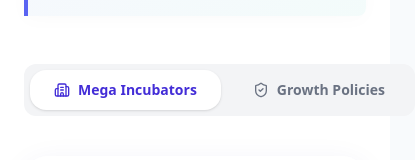
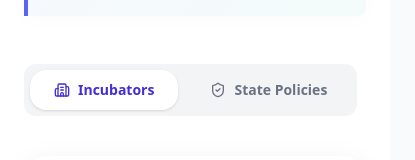
Before and after one commit to Ganeshkurella/Startup-Portal, a Next.js app: page / in a window 390 px wide. Shown: the part 11385-11545 px from the top of the page, 415 px wide, since content can reach past the window. Built offline with nearby package versions, Linux system fonts and the light colour scheme.

Commit message:
Smooth scroll and interactive framer motion buttons

```diff
--- a/src/components/sections/Ecosystem.tsx
+++ b/src/components/sections/Ecosystem.tsx
@@ -46,24 +46,28 @@ export function Ecosystem() {
         {/* Unified Search & Control Bar */}
         <div className="glass-card rounded-2xl p-4 mb-10 border border-gray-100 flex flex-col md:flex-row gap-4 justify-between items-center z-20 relative shadow-sm">
           <div className="flex w-full md:w-auto bg-gray-100/50 rounded-xl border border-gray-200 p-1">
-            <button
+            <motion.button
+              whileHover={{ scale: 1.05 }}
+              whileTap={{ scale: 0.95 }}
               onClick={() => setActiveTab("database")}
-              className={`flex-1 md:flex-none px-6 py-2 rounded-lg text-sm font-bold flex items-center justify-center gap-2 transition-all ${
+              className={`flex-1 md:flex-none px-6 py-2 rounded-lg text-sm font-bold flex items-center justify-center gap-2 transition-colors ${
                 activeTab === "database" ? "bg-white text-indigo-700 shadow-sm" : "text-gray-500 hover:text-gray-900"
               }`}
             >
               <ListFilter className="w-4 h-4" />
               Database
-            </button>
-            <button
+            </motion.button>
+            <motion.button
+              whileHover={{ scale: 1.05 }}
+              whileTap={{ scale: 0.95 }}
               onClick={() => setActiveTab("analytics")}
-              className={`flex-1 md:flex-none px-6 py-2 rounded-lg text-sm font-bold flex items-center justify-center gap-2 transition-all ${
+              className={`flex-1 md:flex-none px-6 py-2 rounded-lg text-sm font-bold flex items-center justify-center gap-2 transition-colors ${
                 activeTab === "analytics" ? "bg-white text-indigo-700 shadow-sm" : "text-gray-500 hover:text-gray-900"
               }`}
             >
               <BarChart3 className="w-4 h-4" />
               Analytics
-            </button>
+            </motion.button>
           </div>
 
           {activeTab === "database" && (
@@ -94,24 +98,28 @@ export function Ecosystem() {
               >
                 {/* Filters */}
                 <div className="flex flex-wrap gap-2 mb-8">
-                  <button
+                  <motion.button
+                    whileHover={{ scale: 1.05 }}
+                    whileTap={{ scale: 0.95 }}
                     onClick={() => setActiveSector(null)}
-                    className={`px-4 py-1.5 rounded-full text-xs font-bold transition-all border ${
+                    className={`px-4 py-1.5 rounded-full text-xs font-bold transition-colors border ${
                       activeSector === null ? "bg-indigo-50 border-indigo-200 text-indigo-700" : "bg-white border-gray-200 text-gray-500 hover:border-gray-300"
                     }`}
                   >
                     All
-                  </button>
+                  </motion.button>
                   {allSectors.map((sector) => (
-                    <button
+                    <motion.button
                       key={sector}
+                      whileHover={{ scale: 1.05 }}
+                      whileTap={{ scale: 0.95 }}
                       onClick={() => setActiveSector(sector)}
-                      className={`px-4 py-1.5 rounded-full text-xs font-bold transition-all border ${
+                      className={`px-4 py-1.5 rounded-full text-xs font-bold transition-colors border ${
                         activeSector === sector ? "bg-indigo-50 border-indigo-200 text-indigo-700" : "bg-white border-gray-200 text-gray-500 hover:border-gray-300"
                       }`}
                     >
                       {sector}
-                    </button>
+                    </motion.button>
                   ))}
                 </div>
 
--- a/src/components/sections/FounderResources.tsx
+++ b/src/components/sections/FounderResources.tsx
@@ -23,24 +23,28 @@ export function FounderResources() {
 
         {/* Tab Switcher */}
         <div className="flex gap-2 mb-10 p-1.5 bg-gray-100 rounded-xl w-max">
-          <button
+          <motion.button
+            whileHover={{ scale: 1.05 }}
+            whileTap={{ scale: 0.95 }}
             onClick={() => setActiveTab("incubators")}
-            className={`px-6 py-2.5 rounded-lg text-sm font-bold transition-all flex items-center gap-2 ${
+            className={`px-6 py-2.5 rounded-lg text-sm font-bold transition-colors flex items-center gap-2 ${
               activeTab === "incubators" ? "bg-white text-indigo-700 shadow-sm" : "text-gray-500 hover:text-gray-900"
             }`}
           >
             <Building2 className="w-4 h-4" />
-            Mega Incubators
-          </button>
-          <button
+            Incubators
+          </motion.button>
+          <motion.button
+            whileHover={{ scale: 1.05 }}
+            whileTap={{ scale: 0.95 }}
             onClick={() => setActiveTab("policies")}
-            className={`px-6 py-2.5 rounded-lg text-sm font-bold transition-all flex items-center gap-2 ${
-              activeTab === "policies" ? "bg-white text-teal-700 shadow-sm" : "text-gray-500 hover:text-gray-900"
+            className={`px-6 py-2.5 rounded-lg text-sm font-bold transition-colors flex items-center gap-2 ${
+              activeTab === "policies" ? "bg-white text-indigo-700 shadow-sm" : "text-gray-500 hover:text-gray-900"
             }`}
           >
             <ShieldCheck className="w-4 h-4" />
-            Growth Policies
-          </button>
+            State Policies
+          </motion.button>
         </div>
 
         {/* Dynamic Content */}
--- a/src/components/sections/Hero.tsx
+++ b/src/components/sections/Hero.tsx
@@ -1,7 +1,7 @@
 "use client";
 
 import { useRef } from "react";
-import { motion, useScroll, useTransform } from "framer-motion";
+import { motion, useScroll, useTransform, useSpring } from "framer-motion";
 import { hyderabadData } from "@/app/data";
 
 export function Hero() {
@@ -11,10 +11,12 @@ export function Hero() {
     offset: ["start start", "end start"],
   });
 
+  const smoothProgress = useSpring(scrollYProgress, { stiffness: 100, damping: 30, restDelta: 0.001 });
+
   // Parallax transforms
-  const backgroundY = useTransform(scrollYProgress, [0, 1], ["0%", "50%"]);
-  const textY = useTransform(scrollYProgress, [0, 1], ["0%", "100%"]);
-  const opacityFade = useTransform(scrollYProgress, [0, 0.8], [1, 0]);
+  const backgroundY = useTransform(smoothProgress, [0, 1], ["0%", "50%"]);
+  const textY = useTransform(smoothProgress, [0, 1], ["0%", "100%"]);
+  const opacityFade = useTransform(smoothProgress, [0, 0.8], [1, 0]);
 
   return (
     <section ref={ref} className="relative min-h-[95vh] flex flex-col items-center justify-center overflow-hidden bg-background">
@@ -42,7 +44,9 @@ export function Hero() {
             initial={{ opacity: 0, scale: 0.8 }}
             animate={{ opacity: 1, scale: 1 }}
             transition={{ type: "spring", delay: 0.2, stiffness: 100 }}
-            className="inline-flex items-center gap-2 mb-8 px-5 py-2 rounded-full glass-card border border-indigo-200 shadow-sm text-indigo-700 text-sm font-semibold tracking-wide hover:scale-105 transition-transform cursor-default cursor-crosshair"
+            whileHover={{ y: -3, scale: 1.05 }}
+            whileTap={{ scale: 0.95 }}
+            className="inline-flex items-center gap-2 mb-8 px-5 py-2 rounded-full glass-card border border-indigo-200 shadow-sm text-indigo-700 text-sm font-semibold tracking-wide cursor-default cursor-crosshair"
           >
             <span className="w-2 h-2 rounded-full bg-indigo-600 animate-pulse" />
             Live Intelligence Dash 2026
@@ -66,8 +70,9 @@ export function Hero() {
                 initial={{ opacity: 0, y: 50 }}
                 animate={{ opacity: 1, y: 0 }}
                 transition={{ type: "spring", stiffness: 50, damping: 15, delay: 0.3 + i * 0.1 }}
-                whileHover={{ scale: 1.08, y: -8, rotate: -1 }}
-                className="glass-card px-8 py-6 rounded-3xl relative group overflow-hidden border border-white hover:border-indigo-300 transition-all cursor-default min-w-[200px] shadow-[0_8px_30px_rgb(0,0,0,0.04)] hover:shadow-indigo-500/20"
+                whileHover={{ scale: 1.06, y: -12, rotate: -2 }}
+                whileTap={{ scale: 0.95 }}
+                className="glass-card px-8 py-6 rounded-3xl relative group overflow-hidden border border-white hover:border-indigo-300 transition-colors cursor-default min-w-[200px] shadow-[0_8px_30px_rgb(0,0,0,0.04)] hover:shadow-indigo-500/20"
               >
                 <div className="absolute inset-0 bg-gradient-to-b from-indigo-50/50 to-transparent opacity-0 group-hover:opacity-100 transition-opacity" />
                 <div className="text-4xl md:text-5xl font-extrabold text-gray-900 mb-2 relative z-10">
--- a/src/components/sections/OpportunityFinder.tsx
+++ b/src/components/sections/OpportunityFinder.tsx
@@ -92,8 +92,10 @@ export function OpportunityFinder() {
                 whileInView={{ opacity: 1, y: 0 }}
                 viewport={{ once: true }}
                 transition={{ delay: idx * 0.1 }}
+                whileHover={{ scale: 1.02 }}
+                whileTap={{ scale: 0.98 }}
                 onClick={() => setSelectedRole(role.id as Role)}
-                className={`p-6 rounded-3xl border transition-all duration-300 text-left flex flex-col items-start gap-4 ${
+                className={`p-6 rounded-3xl border transition-colors duration-300 text-left flex flex-col items-start gap-4 ${
                   isSelected
                     ? "bg-blue-500/10 border-blue-500/50 shadow-[0_0_30px_rgba(59,130,246,0.15)] scale-[1.02]"
                     : "bg-muted/30 border-border/50 hover:bg-muted/50 hover:border-slate-500/30 hover:scale-[1.01]"
@@ -182,10 +184,14 @@ export function OpportunityFinder() {
 
                 {/* CTA */}
                 <div className="mt-10 pt-8 border-t border-border/40 flex justify-end">
-                  <button className="flex items-center gap-2 px-6 py-3 bg-foreground text-background hover:bg-foreground/90 rounded-full font-medium transition-colors shadow-md">
+                  <motion.button
+                    whileHover={{ scale: 1.05 }}
+                    whileTap={{ scale: 0.95 }}
+                    className="flex items-center gap-2 px-6 py-3 bg-foreground text-background hover:bg-foreground/90 rounded-full font-medium transition-colors shadow-md"
+                  >
                     {insights[selectedRole].cta}
                     <ChevronRight size={18} />
-                  </button>
+                  </motion.button>
                 </div>
               </div>
             </motion.div>
```
